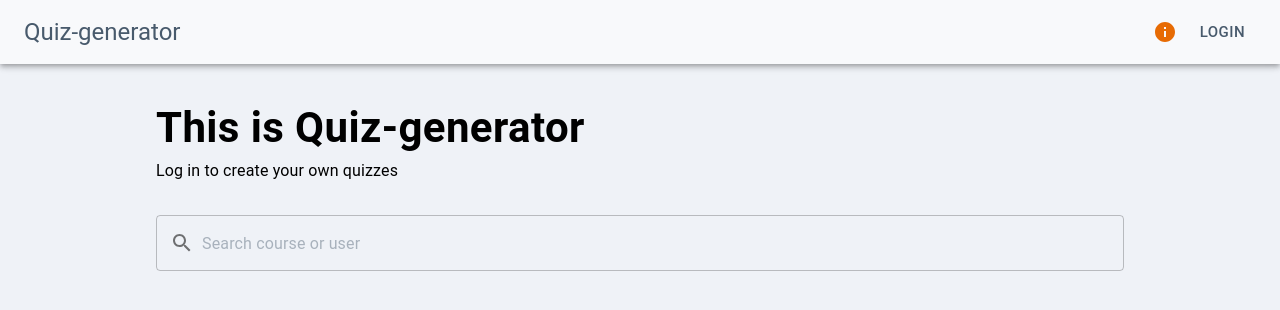
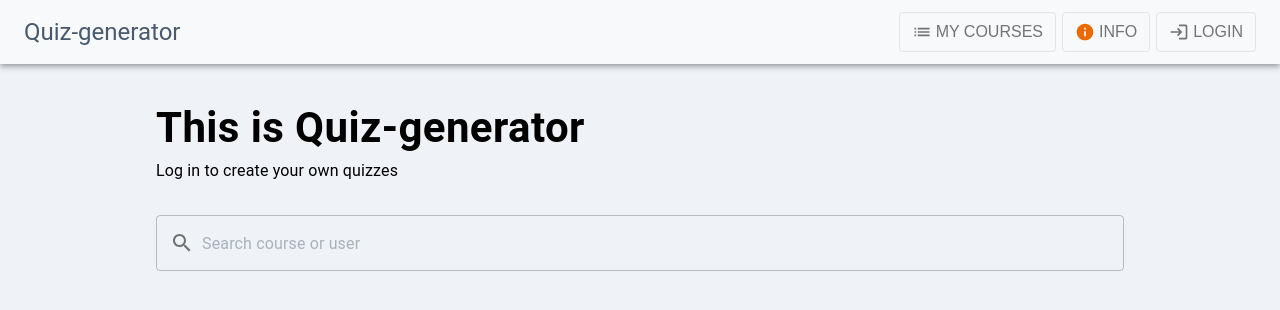
Before and after one commit to saganorenkarlson/quiz-generator, a React (Create React App) app in the folder client/my-app/: page / in a window 1280 px wide. Shown: the top 310 px of the page. Built offline with nearby package versions, Linux system fonts and the light colour scheme; no server answers.

Commit message:
Updated styling och searchpage and navbar

```diff
--- a/client/my-app/src/components/Navbar.tsx
+++ b/client/my-app/src/components/Navbar.tsx
@@ -1,7 +1,10 @@
 import React, { useState } from 'react'
-import { AppBar, Toolbar, Typography, Button, IconButton, Dialog, InputAdornment, TextField } from '@mui/material';
+import { AppBar, Toolbar, Typography, IconButton, Dialog, InputAdornment, TextField } from '@mui/material';
 import Search from '@mui/icons-material/Search';
 import InfoIcon from '@mui/icons-material/Info';
+import ListIcon from '@mui/icons-material/List';
+import LoginIcon from '@mui/icons-material/Login';
+import LogoutIcon from '@mui/icons-material/Logout'
 import { useTheme } from '@mui/material/styles';
 import '../styles/navbar.css'
 import { useAuth0 } from "@auth0/auth0-react";
@@ -90,10 +93,27 @@ export const Navbar: React.FC<INavbar> = ({ loading }) => {
                   }}
                 />
               </form>}
-              <IconButton onClick={handleClickOpen} size="large" aria-label="website description">
-                <InfoIcon sx={{ color: theme.palette.secondary.main }} />
-              </IconButton>
-              <Button onClick={handleAuthentication} size="large" color="inherit" sx={{ color: theme.palette.text.primary }}>{isAuthenticated ? "Logout" : "Login"}</Button>
+              <div className="navbar-options-wrapper">
+                <IconButton sx={{ backgroundColor: 'none', borderRadius: '4px', border: 'solid #e1e4e9 1px', height: '40px' }} onClick={()=> navigate('/')} size="large" aria-label="website description">
+                  <ListIcon fontSize='small'/>
+                  <span className="navbar-option-text">MY COURSES</span>
+                </IconButton>
+                <IconButton sx={{ backgroundColor: 'none', borderRadius: '4px', border: 'solid #e1e4e9 1px', height: '40px' }} onClick={handleClickOpen} size="large" aria-label="website description">
+                  <InfoIcon fontSize='small' sx={{ color: theme.palette.secondary.main }} />
+                  <span className="navbar-option-text">INFO</span>
+                </IconButton>
+                <IconButton sx={{ backgroundColor: 'none', borderRadius: '4px', border: 'solid #e1e4e9 1px', height: '40px' }} onClick={handleAuthentication} size="large" aria-label="website description">
+                  {isAuthenticated ?
+                    <>
+                      <LogoutIcon fontSize='small' />
+                      <span className="navbar-option-text">LOGOUT</span>
+                    </> :
+                    <>
+                      <LoginIcon fontSize='small'/>
+                      <span className="navbar-option-text">LOGIN</span>
+                    </>}
+                </IconButton>
+              </div>
             </>}
         </Toolbar>
       </AppBar >
--- a/client/my-app/src/styles/navbar.css
+++ b/client/my-app/src/styles/navbar.css
@@ -52,3 +52,14 @@
     height: auto;
   }
 }
+
+.navbar-options-wrapper {
+  display: flex;
+  gap: 6px;
+  align-items: center;
+}
+
+.navbar-option-text {
+  font-size: 16px;
+  margin-left: 4px;
+}
--- a/client/my-app/src/styles/searchpage.css
+++ b/client/my-app/src/styles/searchpage.css
@@ -4,6 +4,10 @@
   flex-direction: column;
   align-items: center;
   margin: 0 1rem;
+}
+
+.search-page-title {
+  align-self: flex-start;
 }
 
 .search-form {
--- a/client/my-app/src/views/SearchPage.tsx
+++ b/client/my-app/src/views/SearchPage.tsx
@@ -109,6 +109,7 @@ export const SearchPage = () => {
 
     return (
         <div className='search-page-wrapper'>
+            <Typography className="search-page-title" fontWeight={600} fontSize={'28px'}>Showing results for <i>{queryFromUrl}</i></Typography>
             <form className='search-form' onSubmit={handleSearch}>
                 <TextField
                     onChange={(event: React.ChangeEvent<HTMLInputElement>) => {
@@ -169,13 +170,15 @@ export const SearchPage = () => {
                                         <Typography className="created-by-content" fontSize={12}><Person fontSize='small' />{course.createdBy.username} </Typography>
                                     </div>
                                     {isAuthenticated ?
-                                        <Tooltip title="Add quiz to your list">
-                                            <>
-                                                {currentCourses?.find((course_) => course.name === course_.name) ? <IconButton disabled> <PlaylistAddCheck />
-                                                </IconButton> : <IconButton onClick={() => addCourse(course._id)}> <PlaylistAdd /></IconButton>
-                                                }
-                                            </>
-                                        </Tooltip> : null}
+                                        (currentCourses?.find((course_) => course.name === course_.name) ? <IconButton disabled> <PlaylistAddCheck />
+                                        </IconButton> :
+                                            <Tooltip title="Add course to your list">
+                                                <IconButton onClick={() => addCourse(course._id)}>
+                                                    <PlaylistAdd />
+                                                </IconButton>
+                                            </Tooltip>
+                                        )
+                                        : null}
                                 </div>
                             </AccordionSummary>
                         </Accordion>)}
```
